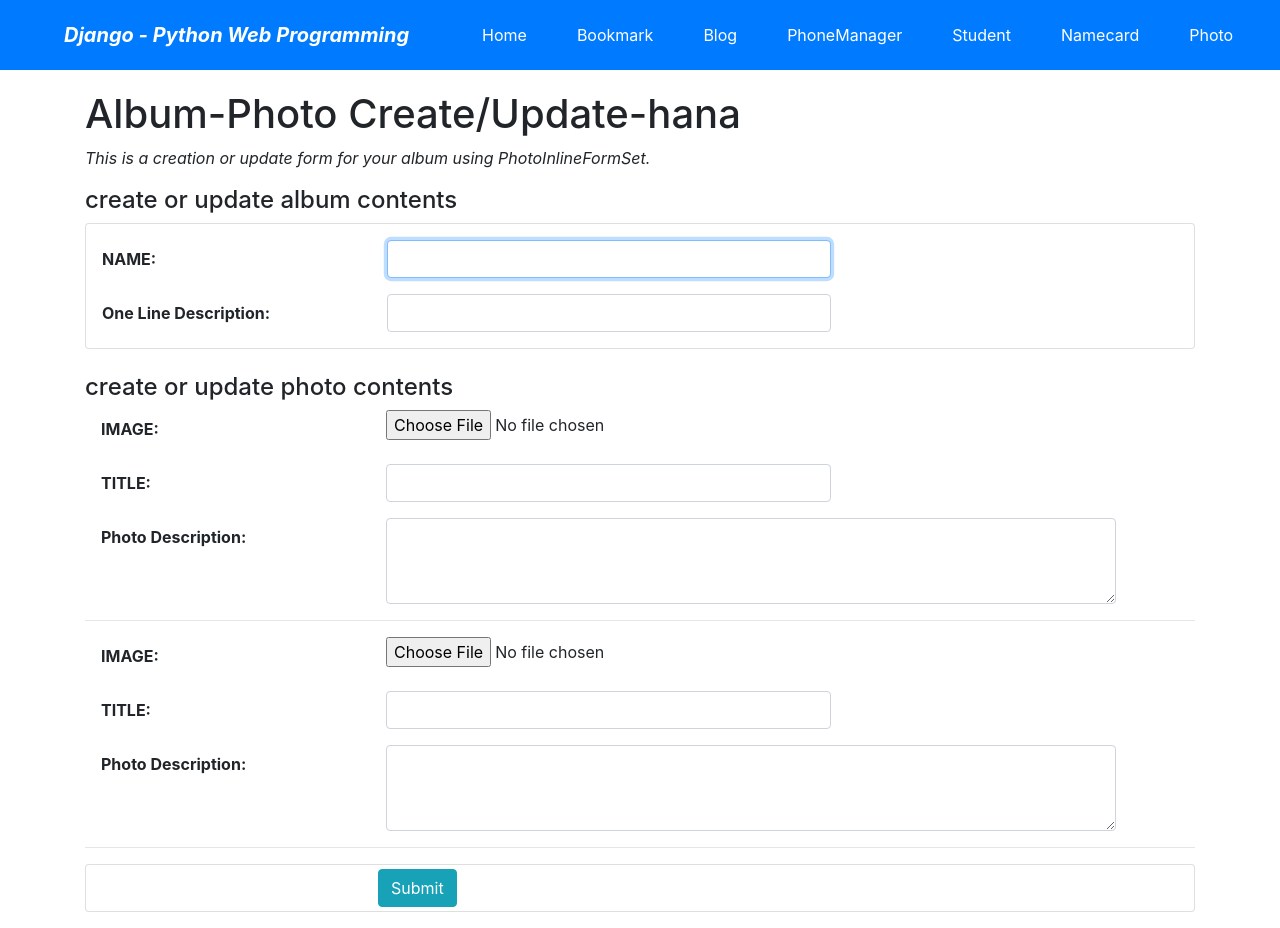
After one commit to HANA-HAN/ch99, a Django app: page /photo/album/add/ in a window 1280 px wide. The commit adds this page. Run offline with Django 3.2, Linux system fonts and the light colour scheme; a user stored in the database is signed in; parts of the project's set-up code (start-up, migrations or seed data) failed here and were passed over; some libraries are stand-ins or nearby versions.

Commit message:
add부분 error

```diff
--- /dev/null
+++ b/photo/templates/photo/album_form.html
@@ -0,0 +1,88 @@
+{% extends "base.html" %}
+{% load widget_tweaks %}
+{% block title %}album_form.html{% endblock %}
+{% block content %}
+
+<h1>Album-Photo Create/Update-{{user}}</h1>
+<p class="font-italic">This is a creation or update form for your album using PhotoInlineFormSet.</p>
+
+{% if form.errors %}
+<div class="alert alert-danger">
+    <div class="font-weight-bold">Wrong! Please correct the error(s) belows</div>
+    {{form.errors}}
+</div>
+{% endif %}
+
+{% if formset.errors %}
+<div class="alert alert-danger">
+    <div class="font-weight-bold">Wrong! Please correct the error(s) belows</div>
+    {% for formerrors in formset.errors %}
+    {{form.errors}}
+    {% endfor %}
+</div>
+{% endif %}
+
+
+{% if form.is_multipart or formset.is_multipart %}
+<form enctype="multipart/form-data" action="" method="post">
+    {% else %}
+     <form action="." method="post">
+    {% endif %}
+    {% csrf_token %}
+    <h4>create or update album contents</h4>
+
+    <fieldset class="card pt-3">
+    <div class="form-group row">
+    {{ form.name|add_label_class:"col-form-label col-sm-3 ml-3 font-weight-bold"}}
+    <div class="col-sm-5">
+       {{ form.name|add_class:"form-control"|attr:"autofocus"}}
+    </div>
+    </div>
+    <div class="form-group row">
+       {{ form.description|add_label_class:"col-form-label col-sm-3 ml-3 font-weight-bold"}}
+      <div class="col-sm-5">
+         {{ form.description|add_class:"form-control"}}
+      </div>
+    </div>
+    </fieldset>
+    <br>
+
+
+ <h4>create or update photo contents</h4>
+
+
+    {{ formset.management_form }}
+    {% for form in formset %}
+     {{ form.id }}
+     {# form.album #}
+    <div class="form-group row">
+    {{ form.image|add_label_class:"col-form-label col-sm-3 ml-3 font-weight-bold"}}
+    <div class="col-sm-5">
+       {{ form.image|add_class:"form-control-file"}}
+    </div>
+    </div>
+    <div class="form-group row">
+       {{ form.title|add_label_class:"col-form-label col-sm-3 ml-3 font-weight-bold"}}
+      <div class="col-sm-5">
+        {{ form.title|add_class:"form-control"}}
+      </div>
+    </div>
+    <div class="form-group row">
+    {{ form.description|add_label_class:"col-form-label col-sm-3 ml-3 font-weight-bold"}}
+      <div class="col-sm-8">
+          {{ form.description|add_class:"form-control"|attr:"rows:3"}}
+      </div>
+    </div>
+
+    <hr>
+    {% endfor %}
+
+    </fieldset>
+    <div class="form-group card py-1">
+        <div class="offset-sm-3 col-sm-5">
+             <input type="submit" value="Submit" class="btn btn-info">
+        </div>
+    </div>
+     </form>
+</form>
+{% endblock %}
--- a/photo/urls.py
+++ b/photo/urls.py
@@ -12,11 +12,11 @@ urlpatterns=[
     path('search/', views.SearchFormView.as_view(), name='search'),
 
     path('album/add/', views.AlbumPhotoCV.as_view(), name='album_add'),
-    path('album/change/', views.AlbumChangeCV.as_view(), name='album_change'),
+    path('album/change/', views.AlbumChangeLV.as_view(), name='album_change'),
     path('album/<int:pk>/update/', views.AlbumPhotoUV.as_view(), name='album_update'),
     path('album/<int:pk>/delete/', views.AlbumDelV.as_view(), name='album_delete'),
     path('photo/add/', views.PhotoCV.as_view(), name='photo_add'),
-    path('photo/change/', views.PhotoChangeCV.as_view(), name='photo_change'),
+    path('photo/change/', views.PhotoChangeLV.as_view(), name='photo_change'),
     path('photo/<int:pk>/update/', views.PhotoUV.as_view(), name='photo_update'),
     path('photo/<int:pk>/delete/', views.PhotoDelV.as_view(), name='photo_delete'),
 
--- a/photo/views.py
+++ b/photo/views.py
@@ -8,7 +8,7 @@ from django.shortcuts import render
 
 from django.contrib.auth.mixins import LoginRequiredMixin
 from django.shortcuts import redirect
-from django.urls import  reverse_lazy
+from django.urls import reverse_lazy
 from django.views.generic import CreateView, UpdateView, DeleteView
 from mysite.views import OwnerOnlyMixin
 from photo.form import PhotoInlineFormSet
@@ -90,17 +90,39 @@ class AlbumPhotoCV(LoginRequiredMixin, CreateView):
         return context
 
     def form_valid(self, form):
-        form.instance.ownr=self.request.user
+        form.instance.owner=self.request.user
         context=self.get_context_data()
         formset=context['formset']
         for photoform in formset:
             photoform.instance.owner=self.request.user
-        if formset.is_vaild():
+        if formset.is_valid():
             self.object=form.save()
             formset.instance=self.object
             formset.save()
-
             return redirect(self.get_success_url())
-
         else:
             return self.render_to_response(self.get_context_data(form=form))
+
+class AlbumPhotoUV(OwnerOnlyMixin, UpdateView):
+    model = Album
+    fields = ('name','description')
+    success_url = reverse_lazy('photo:index')
+
+    def get_context_data(self, **kwargs):
+        context = super().get_context_data(**kwargs)
+        if self.request.POST:
+            context['formset'] = PhotoInlineFormSet(self.request.POST, self.request.FILES, instance=self.object)
+        else:
+            context['formset'] = PhotoInlineFormSet(instance=self.object)
+        return context
+
+    def form_valid(self, form):
+        context = self.get_context_data()
+        formset = context['formset']
+        if formset.is_valid():
+            self.object = form.save()
+            formset.instance = self.object
+            formset.save()
+            return redirect(self.get_success_url())
+        else:
+            return self.render_to_response(self.get_context_data(form=form))
--- a/templates/base.html
+++ b/templates/base.html
@@ -60,6 +60,8 @@
                     <a class="dropdown-item" href="{% url 'phone:add' %}">Phone</a>
                     <a class="dropdown-item" href="{% url 'namecard:add' %}">Namecard</a>
                     <a class="dropdown-item" href="{% url 'student:add' %}">Student</a>
+                    <a class="dropdown-item" href="{% url 'photo:album_add' %}">Album</a>
+                    <a class="dropdown-item" href="{% url 'photo:photo_add' %}">Photo</a>
                     <div class="dropdown-divider"></div>
                     <a class="dropdown-item" href="">Album</a>
                     <a class="dropdown-item" href="">Photo</a>
@@ -74,8 +76,8 @@
                     <a class="dropdown-item" href="{% url 'namecard:change' %}">Namecard</a>
                     <a class="dropdown-item" href="{% url 'student:change' %}">Student</a>
                     <div class="dropdown-divider"></div>
-                    <a class="dropdown-item" href="">Album</a>
-                    <a class="dropdown-item" href="">Photo</a>
+                    <a class="dropdown-item" href="{% url 'photo:album_change' %}">Album</a>
+                    <a class="dropdown-item" href="{% url 'photo:photo_change' %}">Photo</a>
                 </div>
             </li>
         </ul>
```
Also changed, not shown: photo/templates/photo/album_change_list.html (added, +33 -0 lines), photo/templates/photo/album_confirm_delete.html (added, +12 -0 lines), photo/templates/photo/photo_change_list.html (added, +35 -0 lines), photo/templates/photo/photo_confirm_delete.html (added, +12 -0 lines), photo/templates/photo/photo_form.html (added, +58 -0 lines), db.sqlite3.
